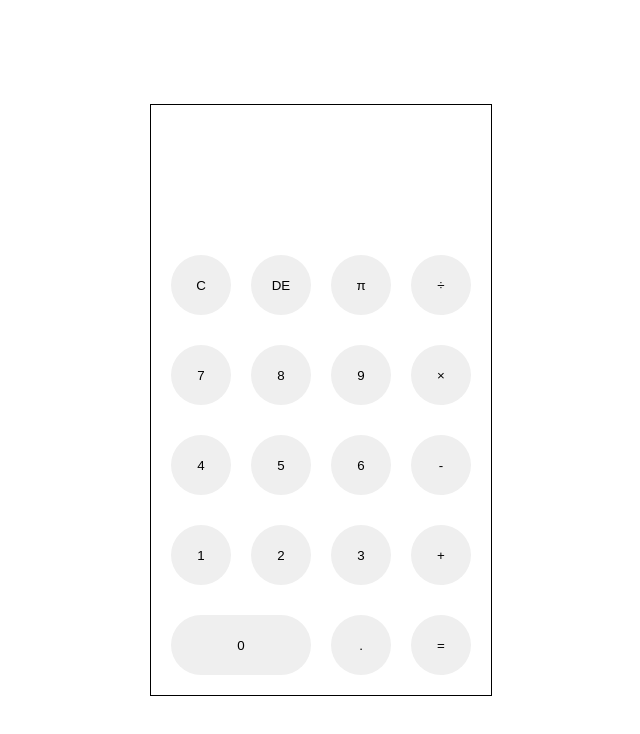
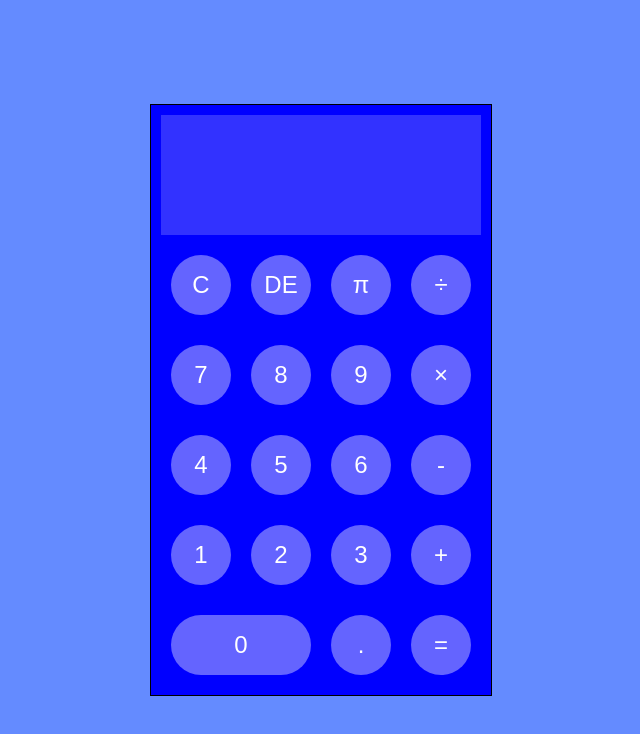
Before and after one commit to JAshadu/calculator, a plain HTML site: page index.html in a window 1280 px wide. Shown: the whole page, without its empty margins (319-959 px from the left). Drawn offline with Linux system fonts and the light colour scheme.

Commit message:
Change the design in css

```diff
--- a/style.css
+++ b/style.css
@@ -8,10 +8,13 @@ body {
     justify-content: center;
     align-items: center;
     height: 100vh;
+    background-color: rgb(100, 139, 255);
+    font-size: 2rem;
 }
 
 #calculator {
     border: 1px solid black;
+    background-color: blue;
 }
 
 form div {
@@ -24,6 +27,10 @@ form div {
     height: 120px;
     width: 100%;
     border: none;
+    background-color: rgb(50, 50, 255);
+    color: white;
+    font-size: 1.5rem;
+    text-align: end;
 }
 
 .button-row input {
@@ -32,6 +39,18 @@ form div {
     border: none;
     margin: 10px;
     border-radius: 100%;
+    cursor: pointer;
+    background-color: rgb(100, 100, 255);
+    color: white;
+    font-size: 1.5rem;
+}
+
+.button-row input:hover {
+    background-color: rgb(100, 100, 255, 0.8);
+}
+
+.button-row input:active {
+    background-color: rgb(200, 200, 255);
 }
 
 #zero {
```
